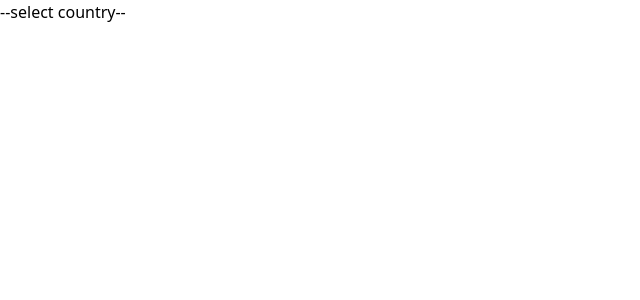
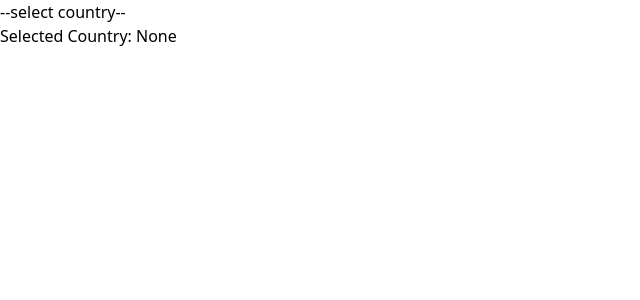
Before and after one commit to PraneethBunny123/All-App, a React (Vite) app: page / in a window 1280 px wide. Shown: the top 300 px of the page, without its empty margins (0-640 px from the left). Built offline with nearby package versions, Linux system fonts and the light colour scheme.

Commit message:
Conditionally displaying the selected country

```diff
--- a/src/project-apps/Dropdown/CustomDropdown.jsx
+++ b/src/project-apps/Dropdown/CustomDropdown.jsx
@@ -17,8 +17,6 @@ export default function CustomDropdown() {
         setIsOpen(false)
     }
 
-    console.log(selectedValue)
-
     return (
         <div>
             <button onClick={handleDropdown}>--{selectedValue}--</button>
@@ -31,6 +29,7 @@ export default function CustomDropdown() {
                     ))}
                 </ul>
             }
+            <p>Selected Country: {(!isOpen && selectedValue !== 'select country') ? selectedValue : 'None'}</p>
         </div>
     )
 }
```
